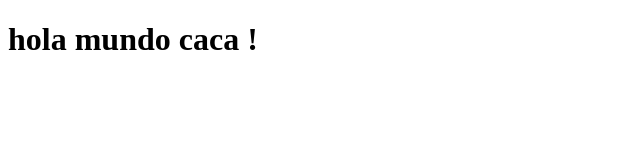
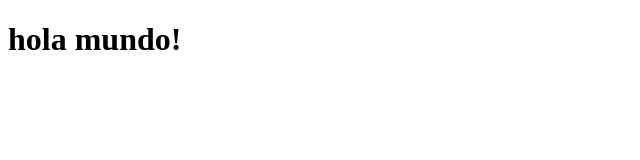
Before and after one commit to rusanrod/Prueba-HTML, a plain HTML site: page index.html in a window 1280 px wide. Shown: the whole page, without its empty margins (0-640 px from the left). Drawn offline with Linux system fonts and the light colour scheme.

Commit message:
Update index.html

```diff
--- a/index.html
+++ b/index.html
@@ -7,6 +7,6 @@
     <title>Document</title>
 </head>
 <body>
-    <h1>hola mundo caca !</h1>
+    <h1>hola mundo!</h1>
 </body>
 </html>
```
